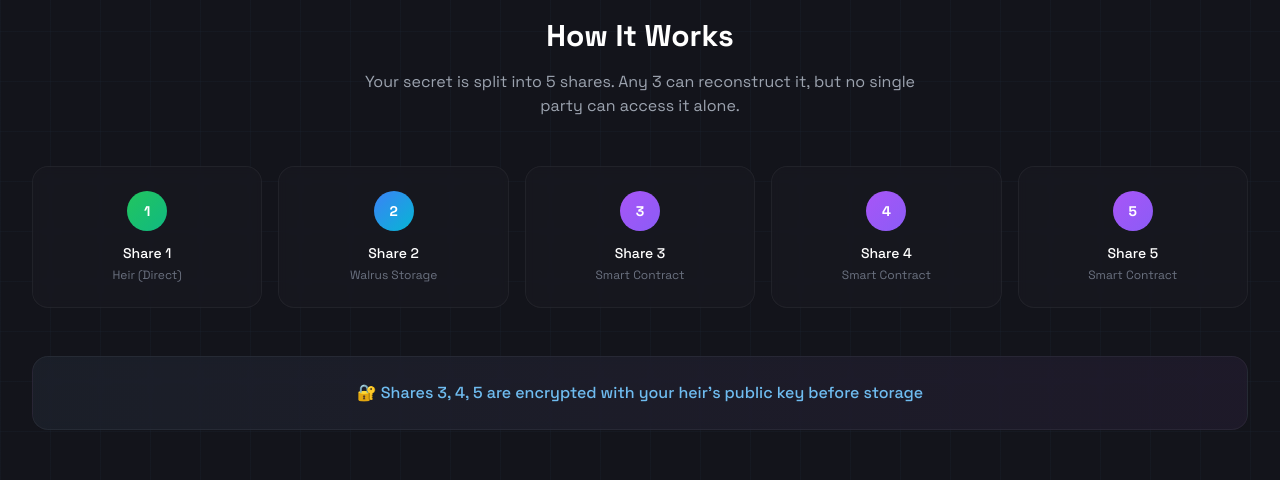
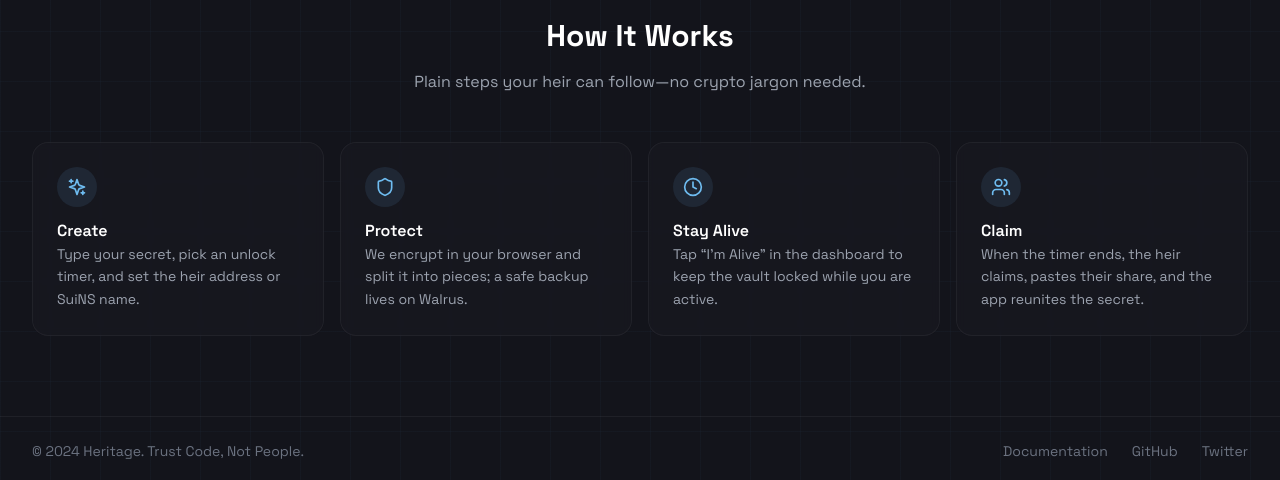
Before and after one commit to Muhammed5500/Heritage, a React (Vite) app in the folder apps/web/: page / in a window 1280 px wide. Shown: the part 1019-1499 px from the top of the page. Built offline with nearby package versions, Linux system fonts and the light colour scheme; no server answers; what @mysten/sui, tweetnacl-util would draw is missing.

Commit message:
Fix: Added missing type arguments for create_vault

```diff
--- a/apps/web/src/pages/HomePage.tsx
+++ b/apps/web/src/pages/HomePage.tsx
@@ -91,33 +91,46 @@ export function HomePage() {
         <div className="text-center">
           <h2 className="text-3xl font-bold text-white mb-4">How It Works</h2>
           <p className="text-gray-400 max-w-xl mx-auto">
-            Your secret is split into 5 shares. Any 3 can reconstruct it, but no single party
-            can access it alone.
+            Plain steps your heir can follow—no crypto jargon needed.
           </p>
         </div>
 
-        <div className="grid md:grid-cols-5 gap-4">
+        <div className="grid md:grid-cols-4 gap-4">
           {[
-            { label: 'Share 1', location: 'Heir (Direct)', color: 'from-green-500 to-emerald-500' },
-            { label: 'Share 2', location: 'Walrus Storage', color: 'from-blue-500 to-cyan-500' },
-            { label: 'Share 3', location: 'Smart Contract', color: 'from-purple-500 to-violet-500' },
-            { label: 'Share 4', location: 'Smart Contract', color: 'from-purple-500 to-violet-500' },
-            { label: 'Share 5', location: 'Smart Contract', color: 'from-purple-500 to-violet-500' },
-          ].map((share, i) => (
-            <div key={i} className="card text-center">
-              <div className={`w-10 h-10 rounded-full bg-gradient-to-br ${share.color} mx-auto mb-3 flex items-center justify-center text-white font-bold text-sm`}>
-                {i + 1}
+            {
+              icon: Sparkles,
+              title: 'Create',
+              desc: 'Type your secret, pick an unlock timer, and set the heir address or SuiNS name.',
+            },
+            {
+              icon: Shield,
+              title: 'Protect',
+              desc: 'We encrypt in your browser and split it into pieces; a safe backup lives on Walrus.',
+            },
+            {
+              icon: Clock,
+              title: "Stay Alive",
+              desc: 'Tap “I’m Alive” in the dashboard to keep the vault locked while you are active.',
+            },
+            {
+              icon: Users,
+              title: 'Claim',
+              desc: 'When the timer ends, the heir claims, pastes their share, and the app reunites the secret.',
+            },
+          ].map((step, i) => {
+            const Icon = step.icon
+            return (
+              <div key={step.title} className="card text-left space-y-3 animate-fade-in" style={{ animationDelay: `${(i + 1) * 100}ms` }}>
+                <div className="w-10 h-10 rounded-full bg-sui-primary/10 flex items-center justify-center">
+                  <Icon className="w-5 h-5 text-sui-primary" />
+                </div>
+                <div>
+                  <p className="text-white font-semibold">{step.title}</p>
+                  <p className="text-gray-400 text-sm leading-relaxed">{step.desc}</p>
+                </div>
               </div>
-              <p className="text-white font-medium text-sm">{share.label}</p>
-              <p className="text-gray-500 text-xs mt-1">{share.location}</p>
-            </div>
-          ))}
-        </div>
-
-        <div className="card bg-gradient-to-r from-sui-primary/5 to-purple-500/5 border-sui-primary/20 text-center">
-          <p className="text-sui-primary font-medium">
-            🔐 Shares 3, 4, 5 are encrypted with your heir's public key before storage
-          </p>
+            )
+          })}
         </div>
       </section>
     </div>
```
Also changed, not shown: 1 other file (tests, documents, lock files or other folders).
